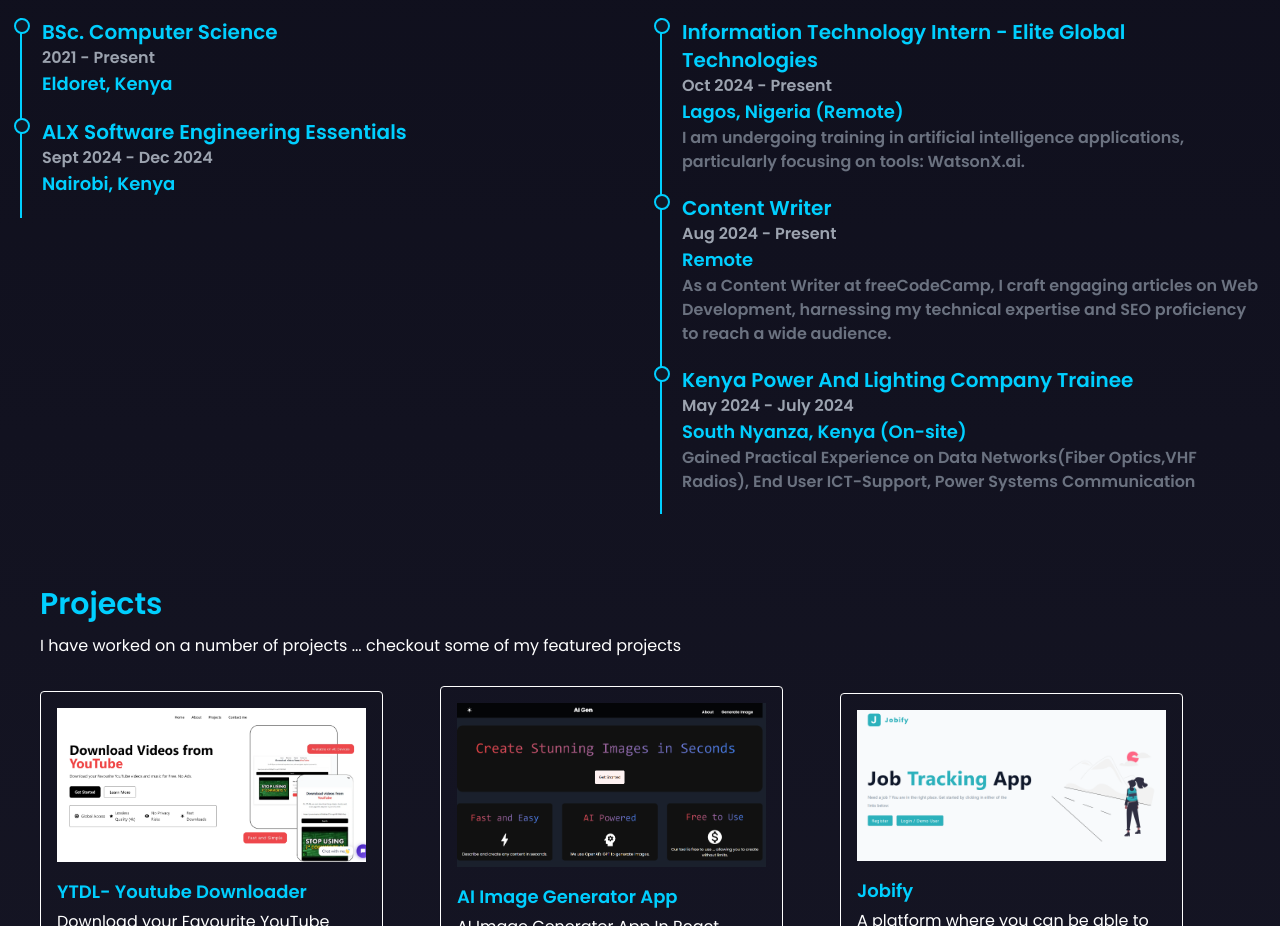
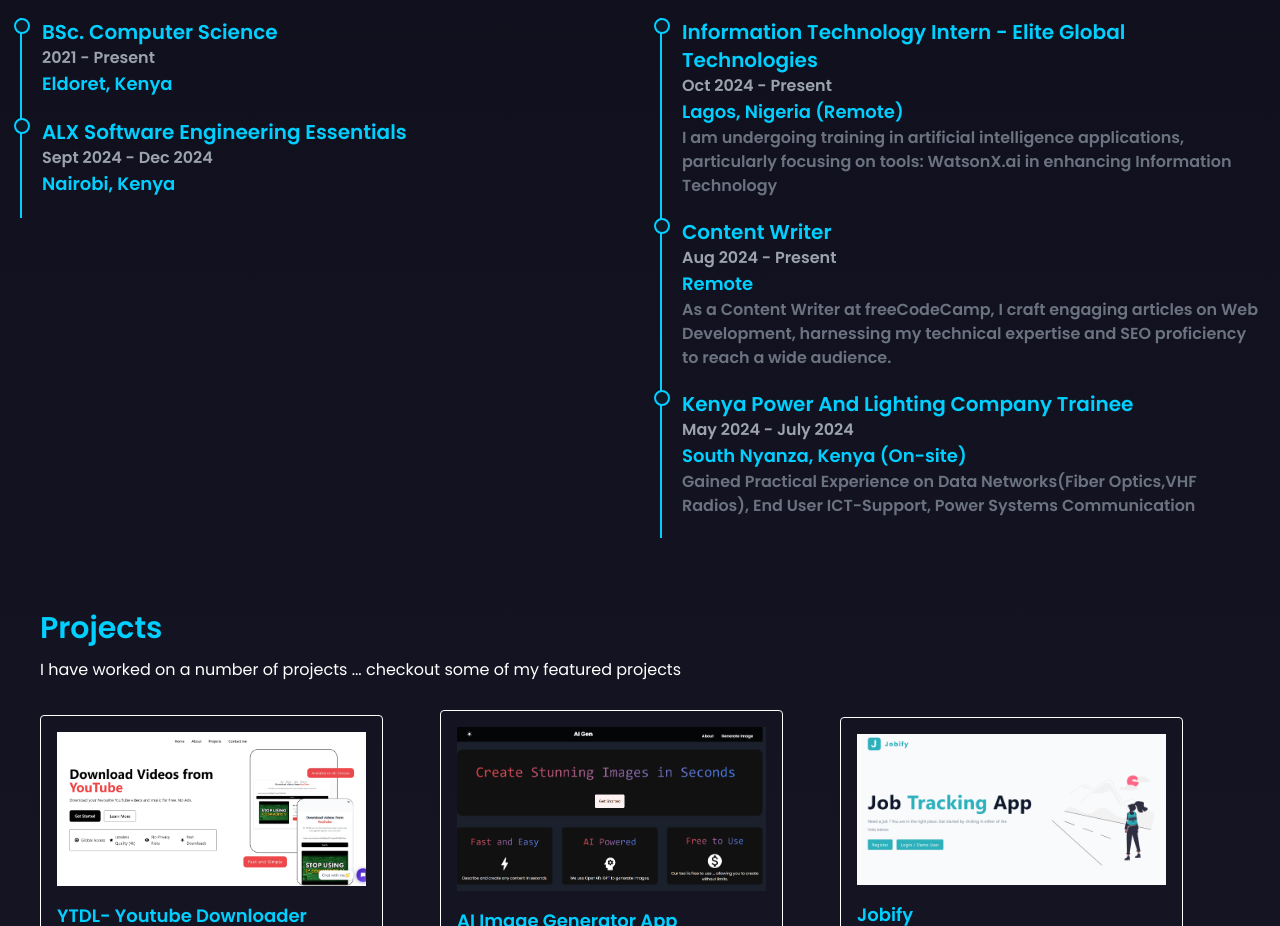
Before and after one commit to preston176/Personal-Portfolio, a React (Vite) app: page / in a window 1280 px wide. Shown: the part 1200-2126 px from the top of the page. Built offline with nearby package versions, Linux system fonts and the light colour scheme; no server answers.

Commit message:
feat: update resume

```diff
--- a/src/components/Resume.tsx
+++ b/src/components/Resume.tsx
@@ -22,7 +22,7 @@
             position: "Information Technology Intern - Elite Global Technologies",
             place_of_work: "Lagos, Nigeria (Remote)",
             duration: "Oct 2024 - Present",
-            description: "I am undergoing training in artificial intelligence applications, particularly focusing on tools: WatsonX.ai."
+            description: "I am undergoing training in artificial intelligence applications, particularly focusing on tools: WatsonX.ai in enhancing Information Technology"
         },
         {
             position: "Content Writer",
```
